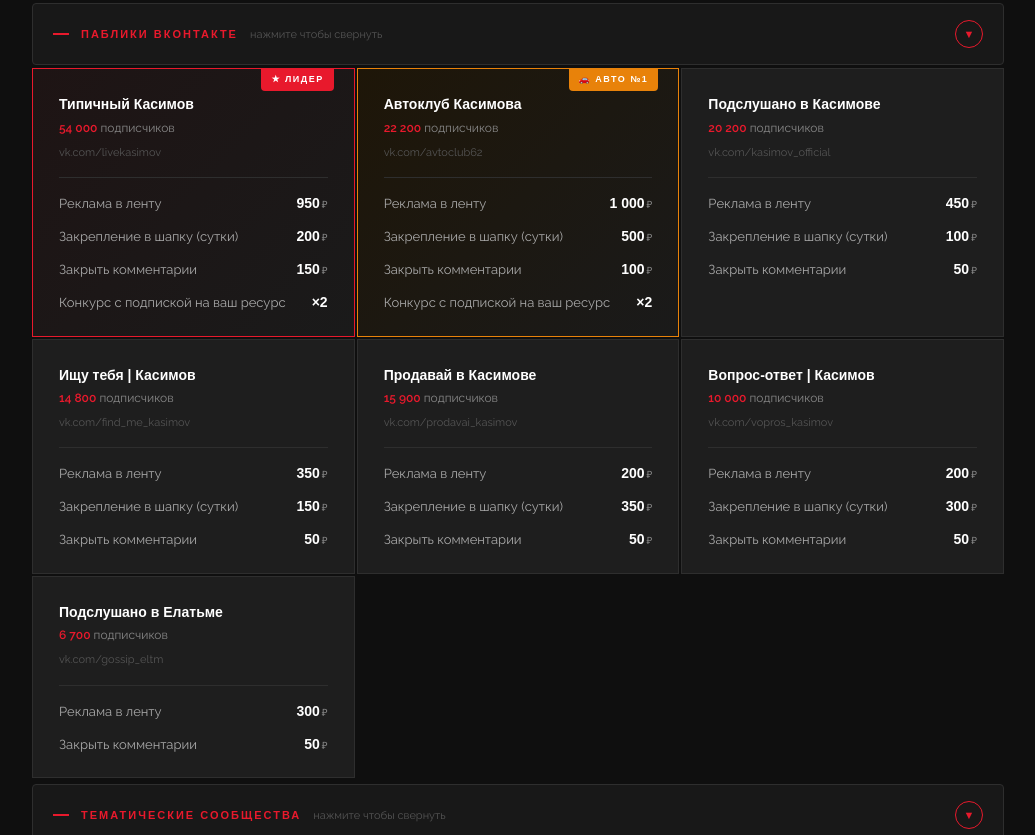
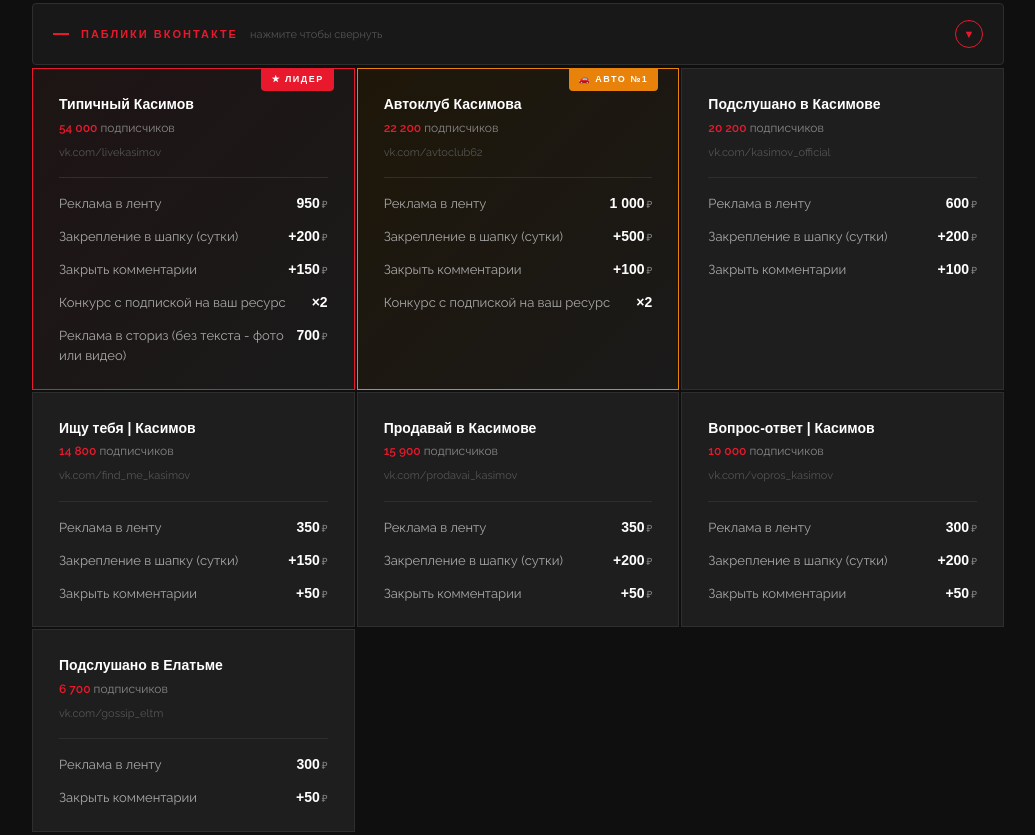
Before and after one commit to marsel2804-tech/kasimov-reklama, a plain HTML site: page index.html in a window 1280 px wide. Shown: the part 534-1369 px from the top of the page, without its empty margins (122-1157 px from the left). Drawn offline with Linux system fonts and the light colour scheme; a web font is replaced by a local one.

Commit message:
Update index.html

```diff
--- a/index.html
+++ b/index.html
@@ -150,7 +150,7 @@ footer{padding:30px 5vw;border-top:1px solid var(--border);text-align:center;fon
 <body>
 <header>
   <div class="header-inner">
-    <div class="update-pill"><span class="update-dot"></span>Последние изменения: 10 марта 2026 г.</div>
+    <div class="update-pill"><span class="update-dot"></span>Последние изменения: 20 ноября 2026 г.</div>
     <div class="badge">Медиагруппа · Касимов</div>
     <h1>Реклама<br>в <span>Касимове</span></h1>
     <div class="header-meta">
@@ -181,9 +181,10 @@ footer{padding:30px 5vw;border-top:1px solid var(--border);text-align:center;fon
         <a href="https://vk.com/livekasimov" class="card-link" target="_blank">vk.com/livekasimov</a>
         <ul class="prices-list">
           <li class="price-row"><span class="price-name">Реклама в ленту</span><span class="price-value">950<span class="currency">₽</span></span></li>
-          <li class="price-row"><span class="price-name">Закрепление в шапку (сутки)</span><span class="price-value">200<span class="currency">₽</span></span></li>
-          <li class="price-row"><span class="price-name">Закрыть комментарии</span><span class="price-value">150<span class="currency">₽</span></span></li>
+          <li class="price-row"><span class="price-name">Закрепление в шапку (сутки)</span><span class="price-value">+200<span class="currency">₽</span></span></li>
+          <li class="price-row"><span class="price-name">Закрыть комментарии</span><span class="price-value">+150<span class="currency">₽</span></span></li>
           <li class="price-row"><span class="price-name">Конкурс с подпиской на ваш ресурс</span><span class="price-value">×2</span></li>
+<li class="price-row"><span class="price-name">Реклама в сториз (без текста - фото или видео)</span><span class="price-value">700<span class="currency">₽</span></span></li>
         </ul>
       </div>
 
@@ -193,8 +194,8 @@ footer{padding:30px 5vw;border-top:1px solid var(--border);text-align:center;fon
         <a href="https://vk.com/avtoclub62" class="card-link" target="_blank">vk.com/avtoclub62</a>
         <ul class="prices-list">
           <li class="price-row"><span class="price-name">Реклама в ленту</span><span class="price-value">1 000<span class="currency">₽</span></span></li>
-          <li class="price-row"><span class="price-name">Закрепление в шапку (сутки)</span><span class="price-value">500<span class="currency">₽</span></span></li>
-          <li class="price-row"><span class="price-name">Закрыть комментарии</span><span class="price-value">100<span class="currency">₽</span></span></li>
+          <li class="price-row"><span class="price-name">Закрепление в шапку (сутки)</span><span class="price-value">+500<span class="currency">₽</span></span></li>
+          <li class="price-row"><span class="price-name">Закрыть комментарии</span><span class="price-value">+100<span class="currency">₽</span></span></li>
           <li class="price-row"><span class="price-name">Конкурс с подпиской на ваш ресурс</span><span class="price-value">×2</span></li>
         </ul>
       </div>
@@ -204,9 +205,9 @@ footer{padding:30px 5vw;border-top:1px solid var(--border);text-align:center;fon
         <div class="card-subs"><strong>20 200</strong> подписчиков</div>
         <a href="https://vk.com/kasimov_official" class="card-link" target="_blank">vk.com/kasimov_official</a>
         <ul class="prices-list">
-          <li class="price-row"><span class="price-name">Реклама в ленту</span><span class="price-value">450<span class="currency">₽</span></span></li>
-          <li class="price-row"><span class="price-name">Закрепление в шапку (сутки)</span><span class="price-value">100<span class="currency">₽</span></span></li>
-          <li class="price-row"><span class="price-name">Закрыть комментарии</span><span class="price-value">50<span class="currency">₽</span></span></li>
+          <li class="price-row"><span class="price-name">Реклама в ленту</span><span class="price-value">600<span class="currency">₽</span></span></li>
+          <li class="price-row"><span class="price-name">Закрепление в шапку (сутки)</span><span class="price-value">+200<span class="currency">₽</span></span></li>
+          <li class="price-row"><span class="price-name">Закрыть комментарии</span><span class="price-value">+100<span class="currency">₽</span></span></li>
         </ul>
       </div>
 
@@ -216,8 +217,8 @@ footer{padding:30px 5vw;border-top:1px solid var(--border);text-align:center;fon
         <a href="https://vk.com/find_me_kasimov" class="card-link" target="_blank">vk.com/find_me_kasimov</a>
         <ul class="prices-list">
           <li class="price-row"><span class="price-name">Реклама в ленту</span><span class="price-value">350<span class="currency">₽</span></span></li>
-          <li class="price-row"><span class="price-name">Закрепление в шапку (сутки)</span><span class="price-value">150<span class="currency">₽</span></span></li>
-          <li class="price-row"><span class="price-name">Закрыть комментарии</span><span class="price-value">50<span class="currency">₽</span></span></li>
+          <li class="price-row"><span class="price-name">Закрепление в шапку (сутки)</span><span class="price-value">+150<span class="currency">₽</span></span></li>
+          <li class="price-row"><span class="price-name">Закрыть комментарии</span><span class="price-value">+50<span class="currency">₽</span></span></li>
         </ul>
       </div>
 
@@ -226,9 +227,9 @@ footer{padding:30px 5vw;border-top:1px solid var(--border);text-align:center;fon
         <div class="card-subs"><strong>15 900</strong> подписчиков</div>
         <a href="https://vk.com/prodavai_kasimov" class="card-link" target="_blank">vk.com/prodavai_kasimov</a>
         <ul class="prices-list">
-          <li class="price-row"><span class="price-name">Реклама в ленту</span><span class="price-value">200<span class="currency">₽</span></span></li>
-          <li class="price-row"><span class="price-name">Закрепление в шапку (сутки)</span><span class="price-value">350<span class="currency">₽</span></span></li>
-          <li class="price-row"><span class="price-name">Закрыть комментарии</span><span class="price-value">50<span class="currency">₽</span></span></li>
+          <li class="price-row"><span class="price-name">Реклама в ленту</span><span class="price-value">350<span class="currency">₽</span></span></li>
+          <li class="price-row"><span class="price-name">Закрепление в шапку (сутки)</span><span class="price-value">+200<span class="currency">₽</span></span></li>
+          <li class="price-row"><span class="price-name">Закрыть комментарии</span><span class="price-value">+50<span class="currency">₽</span></span></li>
         </ul>
       </div>
 
@@ -237,9 +238,9 @@ footer{padding:30px 5vw;border-top:1px solid var(--border);text-align:center;fon
         <div class="card-subs"><strong>10 000</strong> подписчиков</div>
         <a href="https://vk.com/vopros_kasimov" class="card-link" target="_blank">vk.com/vopros_kasimov</a>
         <ul class="prices-list">
-          <li class="price-row"><span class="price-name">Реклама в ленту</span><span class="price-value">200<span class="currency">₽</span></span></li>
-          <li class="price-row"><span class="price-name">Закрепление в шапку (сутки)</span><span class="price-value">300<span class="currency">₽</span></span></li>
-          <li class="price-row"><span class="price-name">Закрыть комментарии</span><span class="price-value">50<span class="currency">₽</span></span></li>
+          <li class="price-row"><span class="price-name">Реклама в ленту</span><span class="price-value">300<span class="currency">₽</span></span></li>
+          <li class="price-row"><span class="price-name">Закрепление в шапку (сутки)</span><span class="price-value">+200<span class="currency">₽</span></span></li>
+          <li class="price-row"><span class="price-name">Закрыть комментарии</span><span class="price-value">+50<span class="currency">₽</span></span></li>
         </ul>
       </div>
 
@@ -249,7 +250,7 @@ footer{padding:30px 5vw;border-top:1px solid var(--border);text-align:center;fon
         <a href="https://vk.com/gossip_eltm" class="card-link" target="_blank">vk.com/gossip_eltm</a>
         <ul class="prices-list">
           <li class="price-row"><span class="price-name">Реклама в ленту</span><span class="price-value">300<span class="currency">₽</span></span></li>
-          <li class="price-row"><span class="price-name">Закрыть комментарии</span><span class="price-value">50<span class="currency">₽</span></span></li>
+          <li class="price-row"><span class="price-name">Закрыть комментарии</span><span class="price-value">+50<span class="currency">₽</span></span></li>
         </ul>
       </div>
 
@@ -315,16 +316,16 @@ footer{padding:30px 5vw;border-top:1px solid var(--border);text-align:center;fon
         <div class="max-card-name">Типичный Касимов</div>
         <div class="max-subs"><strong>1 565</strong> подп. · <a href="https://max.ru/livekasimov" target="_blank" style="color:#c9a35b;text-decoration:none">max.ru/livekasimov</a></div>
         <ul class="max-prices">
-          <li class="price-row"><span class="price-name">Реклама в ленту</span><span class="price-value" style="color:#e8c87e">400<span class="currency">₽</span></span></li>
-          <li class="price-row"><span class="price-name">Закрепление в шапку (сутки)</span><span class="price-value" style="color:#e8c87e">200<span class="currency">₽</span></span></li>
+          <li class="price-row"><span class="price-name">Реклама в ленту - удаление через 72 ч</span><span class="price-value" style="color:#e8c87e">700<span class="currency">₽</span></span></li>
+
         </ul>
       </div>
       <div class="max-card">
         <div class="max-card-name">Автоклуб Касимов</div>
         <div class="max-subs"><strong>957</strong> подп. · <a href="https://max.ru/avtoclub62" target="_blank" style="color:#c9a35b;text-decoration:none">max.ru/avtoclub62</a></div>
         <ul class="max-prices">
-          <li class="price-row"><span class="price-name">Реклама в ленту</span><span class="price-value" style="color:#e8c87e">500<span class="currency">₽</span></span></li>
-          <li class="price-row"><span class="price-name">Закрепление в шапку (сутки)</span><span class="price-value" style="color:#e8c87e">250<span class="currency">₽</span></span></li>
+          <li class="price-row"><span class="price-name">Реклама в ленту - удаление через 72 ч</span><span class="price-value" style="color:#e8c87e">500<span class="currency">₽</span></span></li>
+
         </ul>
       </div>
     </div></div></div>
```
